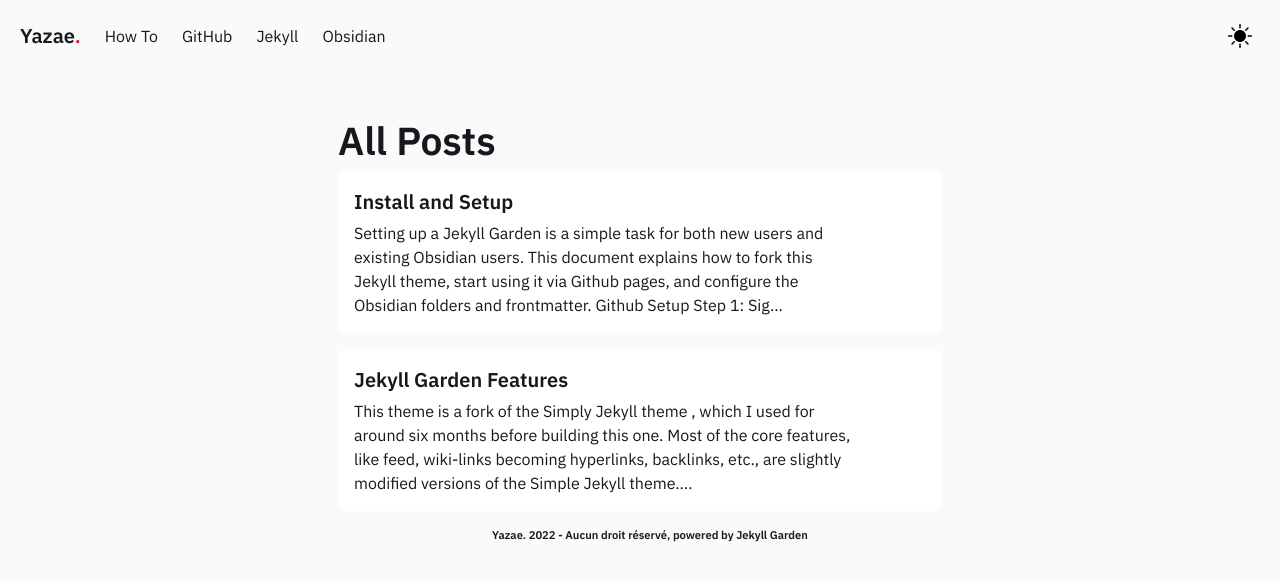
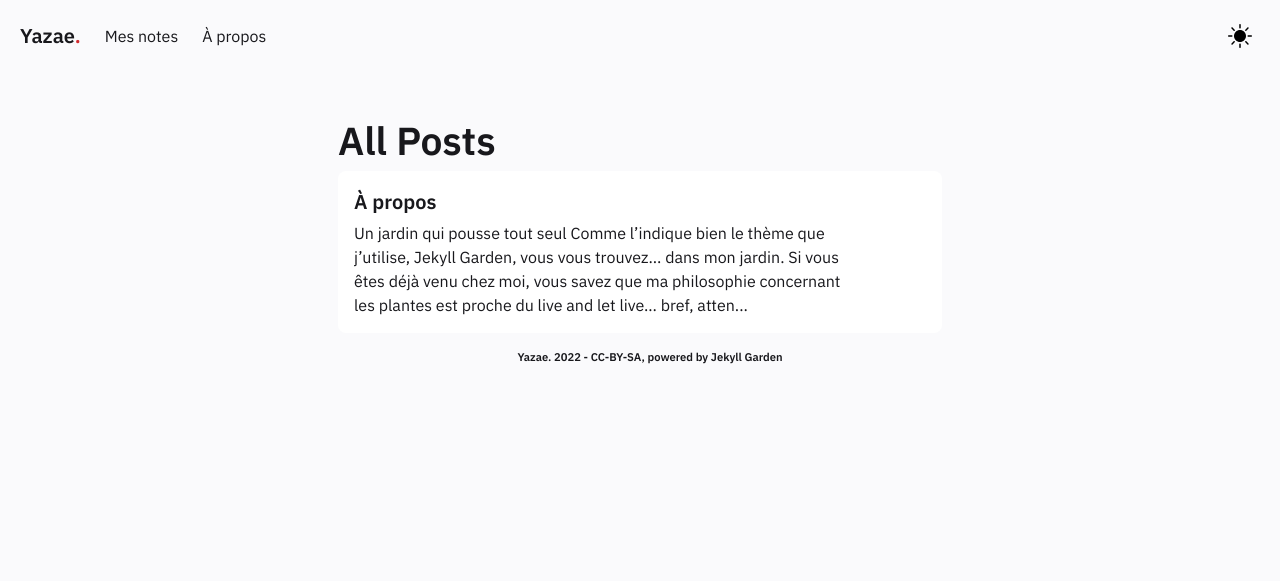
Before and after one commit to yazae/yazae.github.io, a Jekyll site: the page built from pages/posts.md, in a window 1280 px wide. Shown: the top 581 px of the page. Built offline with Jekyll 4.4.1, drawn with Linux system fonts in a browser that asks for light colours.

Commit message:
lancement complet

````diff
--- a/_config.yml
+++ b/_config.yml
@@ -28,9 +28,9 @@
 # your social media links etc
 #######################################################################
 
-heading: Digital Garden # Change this
+heading: Yazae. # Change this
 copyright:
-  year: 2022 - Aucun droit réservé
+  year: 2022 - CC-BY-SA
   msg: Yazae # This is a mandatory attribute for copyright to be displayed ; If deleting this, edit at footer layout.
 
 
--- a/_includes/Header.html
+++ b/_includes/Header.html
@@ -55,17 +55,11 @@
 
     <div id="navbarBasicExample" class="navbar-menu">
       <div class="navbar-start">
-        <a href="../posts/how-to"  class="navbar-item">
-          How To
+        <a href="/notes"  class="navbar-item">
+          Mes notes
         </a>
-        <a href="https://github.com/Jekyll-Garden/jekyll-garden.github.io" target="_blank" class="navbar-item">
-          GitHub
-        </a>
-        <a href="https://jekyllrb.com/" target="_blank"  class="navbar-item">
-          Jekyll
-        </a>
-        <a href="https://obsidian.md/"  target="_blank" class="navbar-item">
-          Obsidian
+        <a href="/posts/about.html"  class="navbar-item">
+          À propos
         </a>
       </div>
       <div class="navbar-end is-hidden-mobile" onclick="modeSwitcher()" >
--- a/_posts/2020-03-01-features.md
+++ /dev/null
@@ -1,21 +0,0 @@
----
-title : Jekyll Garden Features
-tags : Jekyll Theme Wikipedia Test
----
-
-This theme is a fork of <a href="https://github.com/raghuveerdotnet/simply-jekyll">the Simply Jekyll theme </a>,  which I used for around six months before building this one. Most of the core features, like feed, wiki-links becoming hyperlinks, backlinks, etc., are slightly modified versions of the Simple Jekyll theme. I have tried not to break features from the theme, but I am not sure as I don't use many of them. <a href="https://simply-jekyll.netlify.app/posts/explore">Check Simply Jekyll features here.</a>
-
-### Note feed
-Jekyll garden comes with a feed-like display of all notes. There is a frontmatter value called `notetype` using which you can decide if notes need to be displayed or not on the feed. Use `notetype:feed` to show, and `notetype:unfeed`. Read more at  [The story of a hidden note](../notes/Hidden-Note).
-
-### Feed as Homepage
-The current configuration of this theme contains a homepage, and feed is generated at /notes. You can make the feed homepage by modifying `homepage: enabled` to `false` in _config.yml.
-
-### Content Files
-To modify homepage content, edit `_includes/Homepage.html`. Similarly, to edit feed intro, make changes at `_includes/FeedContent.html`. To modify the navigation part, edit `_includes/Header.html`
-
-### Limitations : Tags
-This theme doesn't support #tags inside the story. Tags using frontend YAML is possible, but it will be a single file index as auto-generating pages per Tag is complex using Github pages. (I might add this in the next version, if I can crack how to, and if there is a demand)
-
-###  Limitations : Images
-Jekyll doesn't render images or attachments inside collection folders, and it suggests `/assets/img/` to accommodate all images. You can make the entire GitHub repo your Obsidian vault, but I felt it cluttered to see code along with my notes. My notes have significantly fewer images, and hence, for now, I manually paste images to assets and copy relative URLs to Obsidian. (but I am not sure if it's the best way)
--- a/_posts/2020-03-01-how-to.md
+++ /dev/null
@@ -1,64 +0,0 @@
----
-title: Install and Setup
-tags : Install Setup
----
-
-Setting up a Jekyll Garden is a simple task for both new users and existing Obsidian users. This document explains how to fork this Jekyll theme, start using it via Github pages, and configure the Obsidian folders and frontmatter.
-
-### Github Setup
-
-**Step 1**: Sign-In to Github, visit the [theme page](https://github.com/Jekyll-Garden/jekyll-garden.github.io) and click on 'Use this Template'
-
-<img src="../assets/img/1-how-to.png" width="100%">
-
-**Step 2**: Name the forked repo as `yourusername.github.io`. My Github username is hfactor, hence it's hfactor.github.io
-
-<img src="../assets/img/2-how-to.png" width="100%">
-
-
-**Step 3**: Go to your repo's settings > pages and set the source to your main branch.
-<img src="../assets/img/3-how-to.png" width="100%">
-
-
-Step 4 (Optional): If you have a custom domain, set [CNAME](https://docs.github.com/en/pages/getting-started-with-github-pages/securing-your-github-pages-site-with-https).
-
-Claps! The Jekyll website with a Note Garden theme is ready. Visit  `yourusername.github.io` to see that.
-_If it's not working, edit this readme (add something and commit) to trigger static page generation._
-
-### Github to your Desktop
-
-Step 1: Go to `yourusername.github.io`, and clone your repository to your machine. For this, you can use git-commands or install [Github for desktop.](https://desktop.github.com/)
-<img src="../assets/img/4-how-to.png" width="100%">
-
-Step 2: Once you have successfully cloned the repository to your machine, Open the Obsidian app, and set the folder `_notes` inside the repository as your vault.
-<img src="../assets/img/5-how-to.png" width="100%">
-
-## Obsidian
-
-Choosing the `_notes` folder as your vault is critical, Once done, you can start adding notes to this vault and add frontmatter to support.
-Read about theme's frontmatter at [[Welcome to the garden]]
-<img src="../assets/img/6-how-to.png" width="100%">
-
-## Frontmatter
-
-For all notes to work properly, we need to have three frontmatter values. (If you check this MD file, you will see them as the first five lines).
-
-```
-title:"Filename"
-notetype: feed | unfeed
-date: DD-MM-YYYY
-```
-The title should be the same as that for the file name (for backlinks to work). `notetype` is used to declutter the feed by hiding less relevant, supporting-notes from the feed. The date is used to sort notes in the latest one first order. (I consider it as the last updated date than created date.).
-
-## Updating Digital Garden
-
-Once you have enough notes, got to the Github Desktop app, commit the changes to main, and push the changes to Github. Github will update the pages!
-<img src="../assets/img/7-how-to.png" width="100%">
-
-If you want to know my workflow or Obsidian folder structure, check [here]()
-
-## Notes
-
-The best part of Jekyll and Obsidian is that they use a standard markup language like [markdown](https://daringfireball.net/projects/markdown/) to build notes. And hence, the content becomes independent of the tool. You can use any text editor like VSCode or atom or 1Writer for iPad to edit the text. Check for plugins that do autocomplete for [[ and that's all you need! Similarly, you can use the theme without syncing locally. You can directly add and edit notes using Github or tools like [Forestry](https://forestry.io/) and modify the content!
-
-The best part of Obsidian is how it connects notes by auto-completing the wiki links and providing a graph view. I usually use 1Writer on iPad to make content, and Obsidian for cleanup, reading, and finding new connections. (Read my workflow)
--- /dev/null
+++ b/_posts/2022-03-24-about.md
@@ -0,0 +1,14 @@
+---
+title : À propos
+---
+## Un jardin qui pousse tout seul
+Comme l’indique bien le thème que j’utilise, [Jekyll Garden](https://github.com/Jekyll-Garden/jekyll-garden.github.io), vous vous trouvez… dans [mon jardin](https://maggieappleton.com/garden-history "Maggie Appleton : A Brief History & Ethos of the Digital Garden"). Si vous êtes déjà venu chez moi, vous savez que ma philosophie concernant les plantes est proche du *live and let live*… bref, attendez-vous à des coins pas débroussaillés, des hautes herbes, et des arbres tordus en train de pousser n’importe comment !
+
+## Le coin à champignons
+Il s’agit aussi, un peu, de mon jardin secret. Si vous avez trouvé ce site sans que je vous ai filé le lien, bravo, mais, euh, ça reste entre nous, hein ? C’est comme les bons coins à champignons, ça se partage qu’entre ami·es ;)
+
+## La <s>squatteuse</s> locataire du jardin
+Soyons honnêtes 5 minutes, y’a peu de chance que ce site serve à beaucoup d’autres gens que moi, mais bon : ayant quelques problèmes avec la notion de propriété, je ne suis que locataire (ou squatteuse ?) ici.
+J’y habite, j’y écris, mais ça s’arrête là : vous pouvez réutiliser mon contenu comme vous le voulez, tout est sous licence [CC-BY-NC](https://creativecommons.org/licenses/by-nc/2.0/deed.fr "Creative Commons : CC-BY-NC"). Le BY (donner la source du contenu réutilisé) est facultatif mais même en CC0 y’a quand même cette obligation de crédit dans le droit Français, et le NC (non-commercial) est surtout là pour conserver un minimum de contrôle sur le truc, au cas où quelqu’un aurait envie de faire [un NFT à partir de mon contenu](https://framablog.org/2021/09/23/comment-se-faire-10-000-boules-sur-le-dos-dun-artiste-libre/ "David Revoy : N’achetez pas les NFT « Dream Cats »") :’D
+
+Ah, sinon, vous vouliez en savoir plus sur moi ? Allez voir par [ici](../notes/Yazae) !
````
Also changed, not shown: _includes/FeedContent.html (+3 -5 lines), _notes/Public/Libre et communs.md (+1 -1 lines), _notes/Public/Yazae.md (added, +11 -0 lines), assets/img/1-how-to.png (deleted), assets/img/2-how-to.png (deleted), assets/img/3-how-to.png (deleted), assets/img/4-how-to.png (deleted), assets/img/5-how-to.png (deleted), assets/img/6-how-to.png (deleted), assets/img/7-how-to.png (deleted), assets/img/favicon.png, assets/img/screenshot-mixed.png (deleted).
